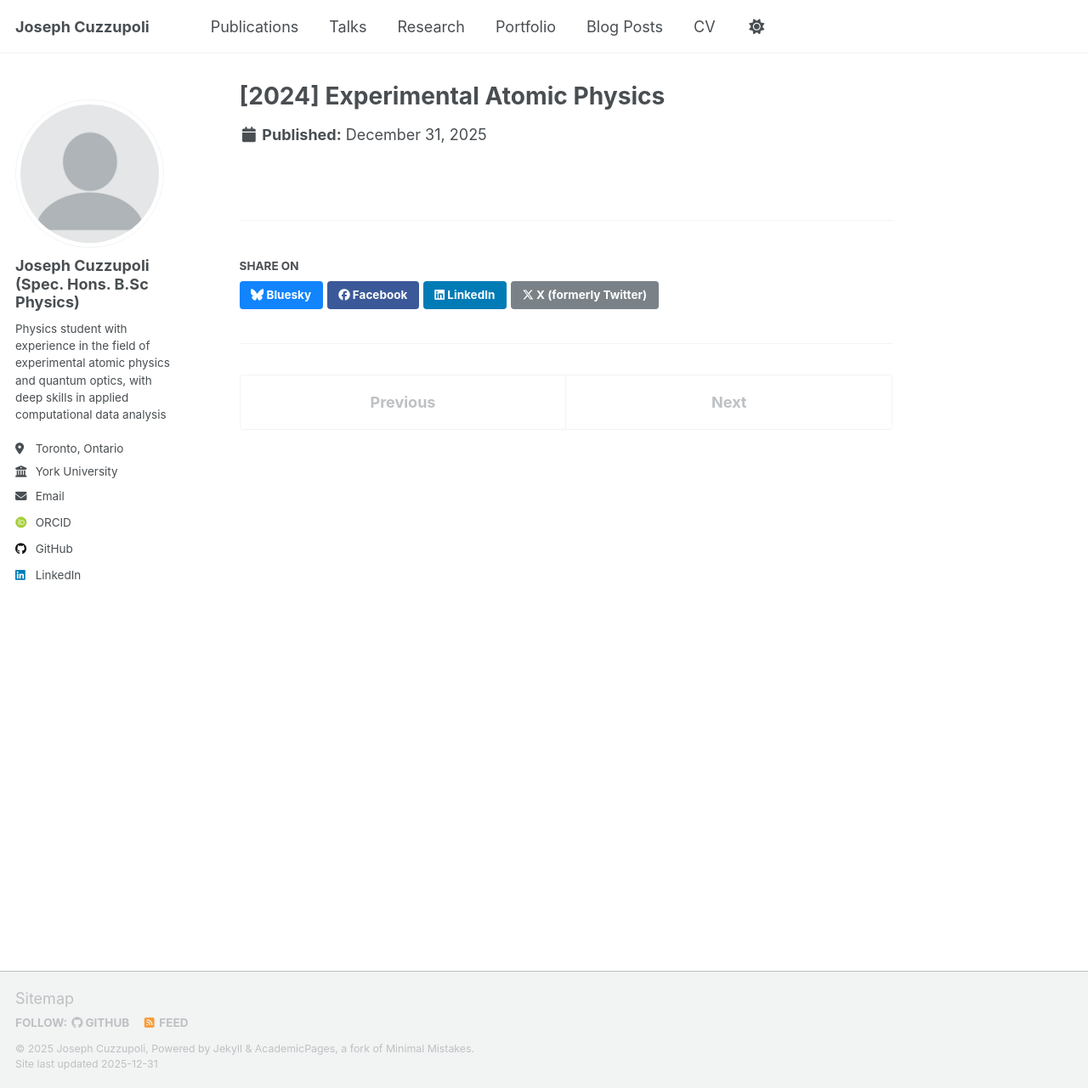
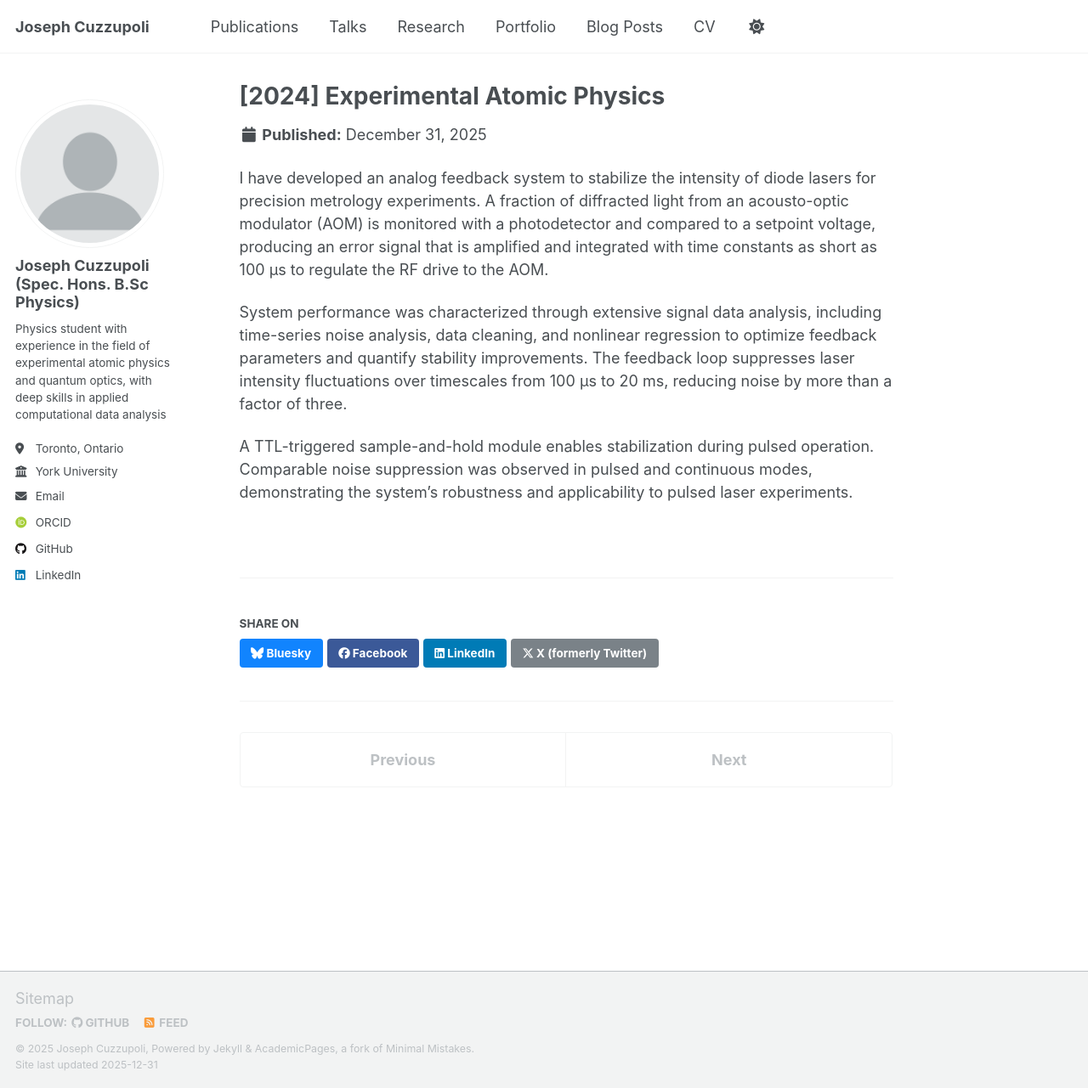
Before and after one commit to josephcuzz2004/josephcuzz2004.github.io, a Jekyll site: the page built from _research/2015-spring-teaching-2.md, in a window 1280 px wide and 1281 px high. Shown: the whole window at 85% size. Built offline with Jekyll 4.4.1, drawn with Linux system fonts in a browser that asks for light colours; some web fonts are replaced; a script that is not in the unit is left out.

Commit message:
Add details on analog feedback system for lasers
Detailed the development and performance characterization of an analog feedback system for stabilizing diode laser intensity in precision metrology experiments.

```diff
--- a/_research/2015-spring-teaching-2.md
+++ b/_research/2015-spring-teaching-2.md
@@ -4,3 +4,8 @@ collection: portfolio
 layout: single
 excerpt: "York University // 2024 NSERC USRA Student Researcher"
 ---
+I have developed an analog feedback system to stabilize the intensity of diode lasers for precision metrology experiments. A fraction of diffracted light from an acousto-optic modulator (AOM) is monitored with a photodetector and compared to a setpoint voltage, producing an error signal that is amplified and integrated with time constants as short as 100 µs to regulate the RF drive to the AOM.
+
+System performance was characterized through extensive signal data analysis, including time-series noise analysis, data cleaning, and nonlinear regression to optimize feedback parameters and quantify stability improvements. The feedback loop suppresses laser intensity fluctuations over timescales from 100 µs to 20 ms, reducing noise by more than a factor of three.
+
+A TTL-triggered sample-and-hold module enables stabilization during pulsed operation. Comparable noise suppression was observed in pulsed and continuous modes, demonstrating the system’s robustness and applicability to pulsed laser experiments.
```
